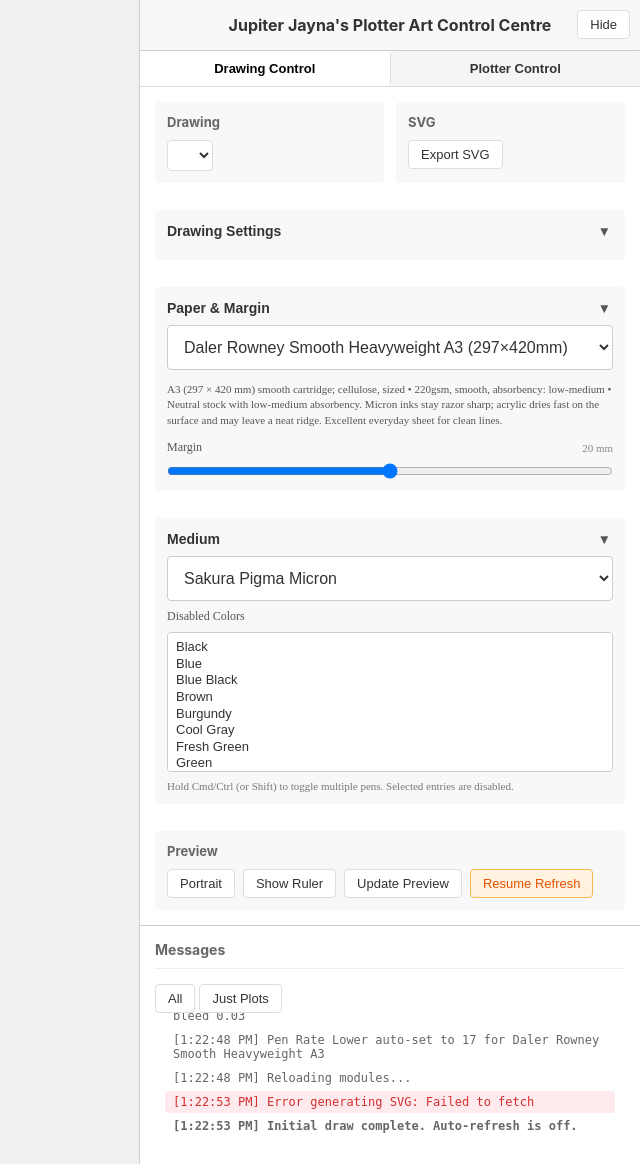
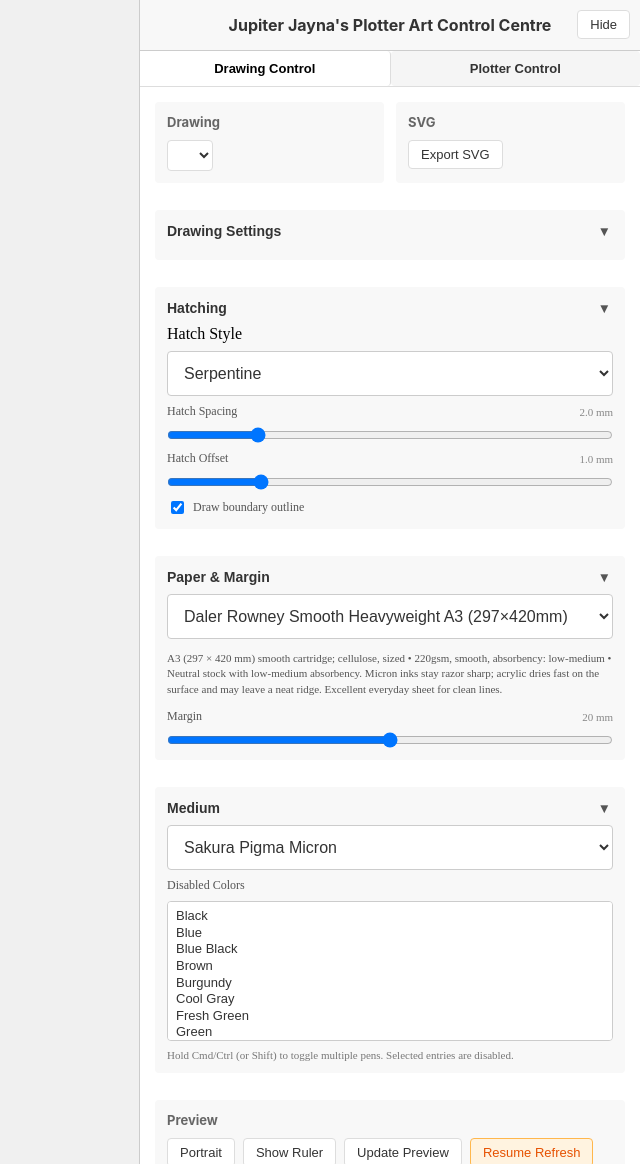
Before and after one commit to sdjayna/super-duper-octo-robot, a Python web app: template client/templates/plotter.html in a window 1280 px wide. Shown: the whole page, without its empty margins (640-1280 px from the left). Run offline with Jinja, Linux system fonts and the light colour scheme; the template is opened without the code that fills it, so the values that code supplies are empty.

Commit message:
feat: break out hatching from drawing controls

```diff
--- a/client/js/main.js
+++ b/client/js/main.js
@@ -39,6 +39,7 @@ const { DEFAULT_MARGIN } = marginUtils;
 const DEFAULT_PAPER_COLOR = '#ffffff';
 const CONTROL_STORAGE_KEY = 'drawingControlValues';
 const DRAWING_STORAGE_KEY = 'selectedDrawingKey';
+const HATCH_STORAGE_KEY = 'globalHatchSettings';
 
 const select = document.getElementById('drawingSelect');
 const container = document.getElementById('svgContainer');
@@ -58,6 +59,22 @@ const paperSettingsSection = document.querySelector('[data-role="paper-settings-
 const mediumSettingsToggle = document.getElementById('mediumSettingsToggle');
 const mediumSettingsContent = document.getElementById('mediumSettingsContent');
 const mediumSettingsSection = document.querySelector('[data-role="medium-settings-section"]');
+const hatchSettingsToggle = document.getElementById('hatchSettingsToggle');
+const hatchSettingsContent = document.getElementById('hatchSettingsContent');
+const hatchSettingsSection = document.querySelector('[data-role="hatch-settings-section"]');
+const hatchStyleControl = document.getElementById('hatchStyleControl');
+const hatchSpacingControl = document.getElementById('hatchSpacingControl');
+const hatchSpacingValueLabel = document.getElementById('hatchSpacingValue');
+const hatchInsetControl = document.getElementById('hatchInsetControl');
+const hatchInsetValueLabel = document.getElementById('hatchInsetValue');
+const hatchBoundaryControl = document.getElementById('hatchBoundaryControl');
+
+const defaultHatchSettings = {
+    hatchStyle: 'serpentine',
+    hatchSpacing: 2,
+    hatchInset: 1,
+    includeBoundary: true
+};
 
 const state = {
     paperConfig: null,
@@ -74,6 +91,7 @@ const state = {
     currentLineJoin: 'round',
     rulersVisible: false,
     drawingControlValues: loadControlValuesFromStorage(),
+    hatchSettings: loadHatchSettings(),
     previewProfile: null,
     plotterSpecs: null,
     warnIfPaperExceedsPlotter: null,
@@ -153,6 +171,13 @@ registerSectionToggle({
     label: 'Toggle medium panel'
 });
 
+registerSectionToggle({
+    section: hatchSettingsSection,
+    toggle: hatchSettingsToggle,
+    content: hatchSettingsContent,
+    label: 'Toggle hatch settings panel'
+});
+
 function loadControlValuesFromStorage() {
     if (typeof window === 'undefined' || !window.localStorage) {
         return {};
@@ -163,6 +188,54 @@ function loadControlValuesFromStorage() {
     } catch {
         return {};
     }
+}
+
+function loadHatchSettings() {
+    if (typeof window === 'undefined' || !window.localStorage) {
+        return { ...defaultHatchSettings };
+    }
+    try {
+        const raw = window.localStorage.getItem(HATCH_STORAGE_KEY);
+        const parsed = raw ? JSON.parse(raw) : null;
+        return { ...defaultHatchSettings, ...(parsed || {}) };
+    } catch {
+        return { ...defaultHatchSettings };
+    }
+}
+
+function persistHatchSettings() {
+    if (typeof window === 'undefined' || !window.localStorage) {
+        return;
+    }
+    try {
+        window.localStorage.setItem(HATCH_STORAGE_KEY, JSON.stringify(state.hatchSettings));
+    } catch {
+        // ignore
+    }
+}
+
+function applyHatchSettingsToConfig(drawingConfig) {
+    if (!drawingConfig) {
+        return;
+    }
+    drawingConfig.line = drawingConfig.line || {};
+    drawingConfig.line.hatchStyle = state.hatchSettings.hatchStyle;
+    drawingConfig.line.hatchInset = state.hatchSettings.hatchInset;
+    drawingConfig.line.includeBoundary = state.hatchSettings.includeBoundary;
+    if (typeof state.hatchSettings.hatchSpacing === 'number' && !Number.isNaN(state.hatchSettings.hatchSpacing)) {
+        drawingConfig.line.spacing = state.hatchSettings.hatchSpacing;
+    }
+}
+
+async function handleHatchSettingsChanged() {
+    persistHatchSettings();
+    const context = await getDrawingControlContext();
+    if (context) {
+        applyHatchSettingsToConfig(context.drawingConfig);
+    }
+    await draw();
+    populateLayerSelect();
+    updatePlotterStatus();
 }
 
 function persistControlValues() {
@@ -219,6 +292,54 @@ function populateMediumColorSelect(mediumId, mediumMetadata = {}) {
         mediumColorSelect.appendChild(option);
     });
     mediumColorSelect.disabled = false;
+}
+
+if (hatchStyleControl) {
+    hatchStyleControl.value = state.hatchSettings.hatchStyle;
+    hatchStyleControl.addEventListener('change', async (event) => {
+        state.hatchSettings.hatchStyle = event.target.value;
+        await handleHatchSettingsChanged();
+    });
+}
+
+if (hatchSpacingControl) {
+    const initialSpacing = Number(state.hatchSettings.hatchSpacing) || 0;
+    hatchSpacingControl.value = initialSpacing;
+    if (hatchSpacingValueLabel) {
+        hatchSpacingValueLabel.textContent = `${initialSpacing.toFixed(1)} mm`;
+    }
+    hatchSpacingControl.addEventListener('input', async (event) => {
+        const nextValue = Number(event.target.value);
+        state.hatchSettings.hatchSpacing = nextValue;
+        if (hatchSpacingValueLabel) {
+            hatchSpacingValueLabel.textContent = `${nextValue.toFixed(1)} mm`;
+        }
+        await handleHatchSettingsChanged();
+    });
+}
+
+if (hatchInsetControl) {
+    const initialInset = Number(state.hatchSettings.hatchInset) || 0;
+    hatchInsetControl.value = initialInset;
+    if (hatchInsetValueLabel) {
+        hatchInsetValueLabel.textContent = `${initialInset.toFixed(1)} mm`;
+    }
+    hatchInsetControl.addEventListener('input', async (event) => {
+        const nextValue = Number(event.target.value);
+        state.hatchSettings.hatchInset = nextValue;
+        if (hatchInsetValueLabel) {
+            hatchInsetValueLabel.textContent = `${nextValue.toFixed(1)} mm`;
+        }
+        await handleHatchSettingsChanged();
+    });
+}
+
+if (hatchBoundaryControl) {
+    hatchBoundaryControl.checked = state.hatchSettings.includeBoundary;
+    hatchBoundaryControl.addEventListener('change', async (event) => {
+        state.hatchSettings.includeBoundary = event.target.checked;
+        await handleHatchSettingsChanged();
+    });
 }
 
 function syncMediumColorSelections(mediumId) {
@@ -448,6 +569,7 @@ async function getDrawingControlContext() {
         logDebug(`No drawing config found for ${drawingKey}`, 'error');
         return null;
     }
+    applyHatchSettingsToConfig(drawingConfig);
     const controls = drawingTypes[drawingConfig.type]?.controls
         || drawingConfig.controls
         || [];
--- a/client/static/css/styles.css
+++ b/client/static/css/styles.css
@@ -287,6 +287,27 @@ rect.plotter-limit {
     font-size: 11px;
     color: #777;
     margin: 0;
+}
+
+.hatch-controls {
+    flex-direction: column;
+    gap: 8px;
+}
+
+.hatch-slider-label {
+    display: flex;
+    justify-content: space-between;
+    font-size: 12px;
+    color: #555;
+    align-items: center;
+}
+
+.hatch-boundary-toggle {
+    display: flex;
+    gap: 6px;
+    font-size: 12px;
+    color: #555;
+    align-items: center;
 }
 
 .control-section.collapsible {
--- a/client/templates/plotter.html
+++ b/client/templates/plotter.html
@@ -47,6 +47,35 @@
                             <div id="drawingControlsContainer" class="drawing-controls-container">
                                 <p class="drawing-controls-empty">No adjustable settings for this drawing.</p>
                             </div>
+                        </div>
+                    </div>
+                    <div class="control-section collapsible" data-role="hatch-settings-section">
+                        <button id="hatchSettingsToggle" class="collapsible-toggle" type="button"
+                            aria-expanded="true" aria-controls="hatchSettingsContent">
+                            <span class="collapsible-title">Hatching</span>
+                            <span class="collapsible-icon" aria-hidden="true"></span>
+                        </button>
+                        <div id="hatchSettingsContent" class="control-section-content hatch-controls">
+                            <label for="hatchStyleControl">Hatch Style</label>
+                            <select id="hatchStyleControl" class="plotter-button">
+                                <option value="serpentine">Serpentine</option>
+                                <option value="scanline">Scanline</option>
+                                <option value="none">None</option>
+                            </select>
+                            <label class="hatch-slider-label" for="hatchSpacingControl">
+                                <span>Hatch Spacing</span>
+                                <span id="hatchSpacingValue" class="drawing-control-value">2.0 mm</span>
+                            </label>
+                            <input type="range" id="hatchSpacingControl" min="0.1" max="10" step="0.1">
+                            <label class="hatch-slider-label" for="hatchInsetControl">
+                                <span>Hatch Offset</span>
+                                <span id="hatchInsetValue" class="drawing-control-value">1.0 mm</span>
+                            </label>
+                            <input type="range" id="hatchInsetControl" min="0" max="5" step="0.1">
+                            <label class="hatch-boundary-toggle">
+                                <input type="checkbox" id="hatchBoundaryControl">
+                                <span>Draw boundary outline</span>
+                            </label>
                         </div>
                     </div>
                     <div class="control-section collapsible" data-role="paper-settings-section">
```
Also changed, not shown: AGENTS.md (+1 -0 lines), drawings/core/bouwkamp.js (+0 -47 lines).
